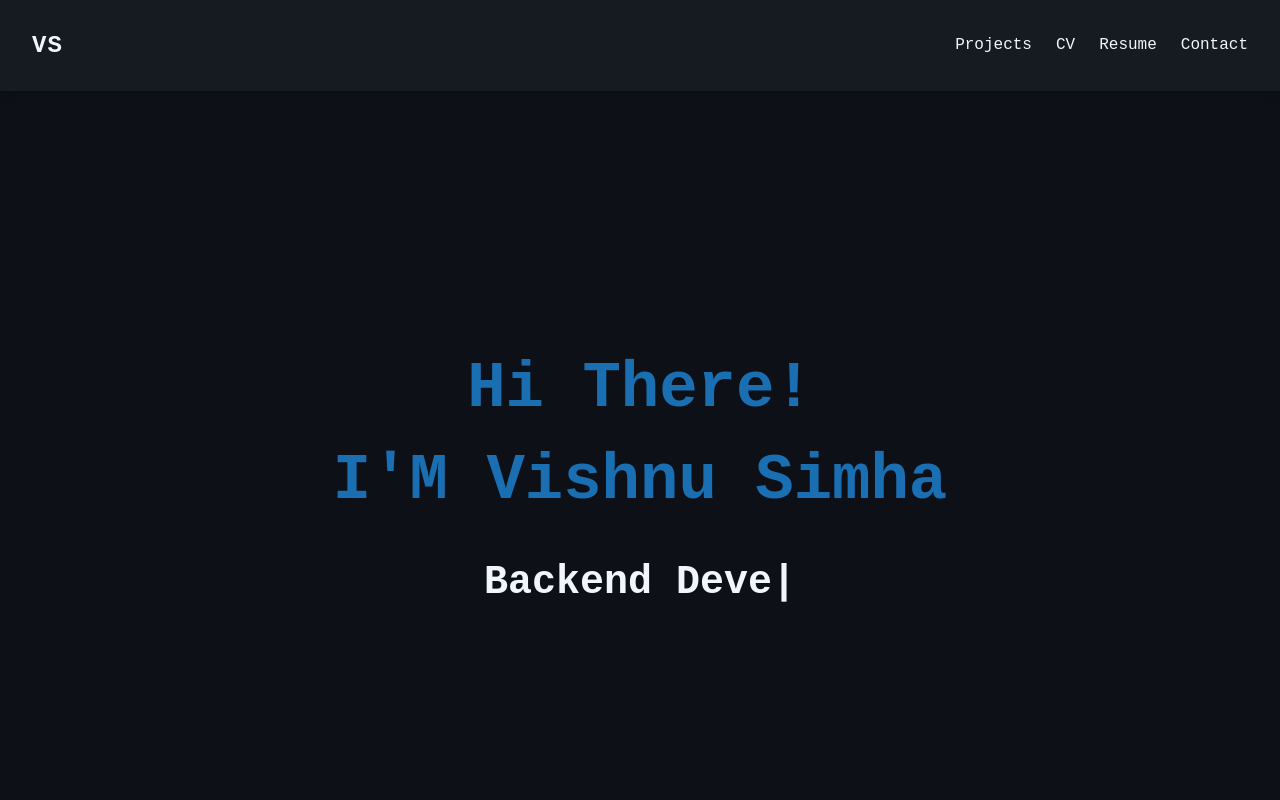
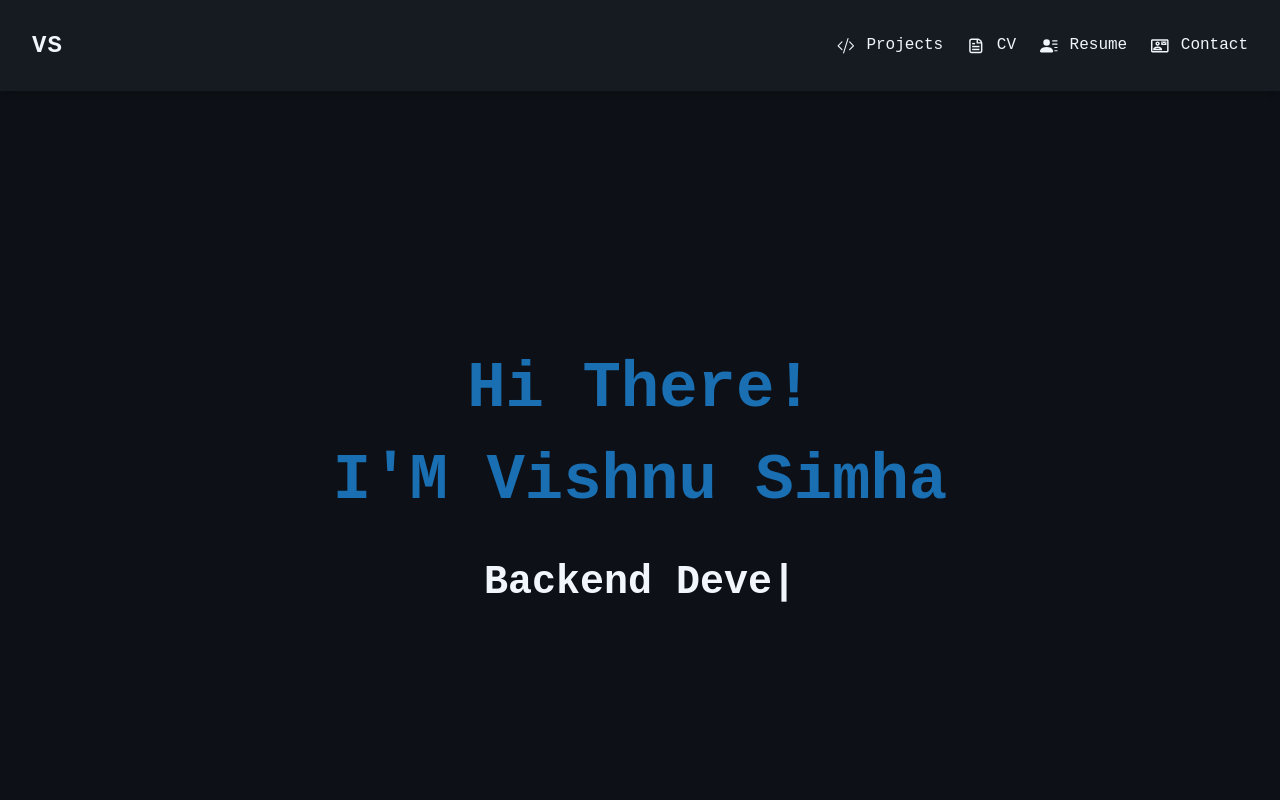
Before and after one commit to Vishnusimha/resume-viewer, a React (Create React App) app: page / in a window 1280 px wide. Shown: the top 800 px of the page. Built offline with nearby package versions, Linux system fonts and the light colour scheme.

Commit message:
Added Icons in Nav Bar + hover styling

```diff
--- a/src/components/portfolio/Portfolio.js
+++ b/src/components/portfolio/Portfolio.js
@@ -5,6 +5,10 @@ import Projects from "./Projects";
 import Resume from "./Resume";
 import Contact from "./Contact";
 import CV from "../resume/ResumeViewer";
+import { AiOutlineHome } from "react-icons/ai";
+import { BsCodeSlash, BsPersonLinesFill } from "react-icons/bs";
+import { CgFileDocument } from "react-icons/cg";
+import { MdOutlineContactMail } from "react-icons/md";
 
 const Portfolio = () => {
   const [activeSection, setActiveSection] = useState("home");
@@ -42,10 +46,18 @@ const Portfolio = () => {
         </h1>
 
         <ul className="nav-links">
-          <li onClick={() => setActiveSection("projects")}>Projects</li>
-          <li onClick={() => setActiveSection("CV")}>CV</li>
-          <li onClick={() => setActiveSection("resume")}>Resume</li>
-          <li onClick={() => setActiveSection("contact")}>Contact</li>
+          <li onClick={() => setActiveSection("projects")}>
+            <BsCodeSlash style={{ marginRight: "6px" }} /> Projects
+          </li>
+          <li onClick={() => setActiveSection("CV")}>
+            <CgFileDocument style={{ marginRight: "6px" }} /> CV
+          </li>
+          <li onClick={() => setActiveSection("resume")}>
+            <BsPersonLinesFill style={{ marginRight: "6px" }} /> Resume
+          </li>
+          <li onClick={() => setActiveSection("contact")}>
+            <MdOutlineContactMail style={{ marginRight: "6px" }} /> Contact
+          </li>
         </ul>
       </nav>
 
--- a/src/styles/Portfolio.css
+++ b/src/styles/Portfolio.css
@@ -1,8 +1,8 @@
 :root {
   --primary-bg: #0d1117; /* Jet Black Navy */
   --secondary-bg: #161b22; /* Deep Slate */
-  --accent-color: #58a6ff; /* Electric Blue */
-  --hover-accent: #1f6feb; /* Brighter Blue */
+  --accent-color: #39ff14; /* Neon Green */
+  --hover-accent: #00ff7f; /* Spring Green */
   --text-light: #f0f6fc; /* Pale White-Blue */
   --text-muted: #8b949e; /* Subtle Gray */
   --font-main: "Fira Code", monospace;
@@ -44,26 +44,41 @@ body {
 }
 
 .portfolio-title {
-  font-size: 1.2rem; /* Smaller font for mobile */
+  font-size: 1.2rem;
   font-weight: bold;
+  color: var(--accent);
   letter-spacing: 1px;
-  color: var(--accent);
+  transition: color 0.3s ease;
+}
+
+.portfolio-title:hover {
+  color: var(
+    --hover-accent
+  ); /* or use any bright neon like green/orange if you prefer */
 }
 
 .nav-links {
   list-style: none;
   display: flex;
-  gap: 12px; /* Reduced gap for mobile */
+  gap: 16px; /* Slightly increased for better spacing with icons */
   margin: 0;
   padding: 0;
 }
 
 .nav-links li {
-  font-size: 0.9rem; /* Smaller font for mobile */
+  display: flex;
+  align-items: center; /* Aligns icon and text vertically */
+  gap: 6px; /* Space between icon and text */
+  font-size: 0.95rem; /* Slightly larger for clarity */
   font-weight: 500;
   cursor: pointer;
   position: relative;
   color: var(--text-light);
+  transition: color 0.3s ease;
+}
+
+.nav-links li svg {
+  font-size: 1.1rem; /* Makes icon slightly more prominent */
   transition: color 0.3s ease;
 }
 
@@ -80,6 +95,10 @@ body {
 
 .nav-links li:hover {
   color: var(--hover-accent);
+}
+
+.nav-links li:hover svg {
+  color: var(--hover-accent); /* Animate icon color on hover too */
 }
 
 .nav-links li:hover::after {
```
Also changed, not shown: package.json (line endings or trailing spaces), 1 other file (tests, documents, lock files or other folders).
